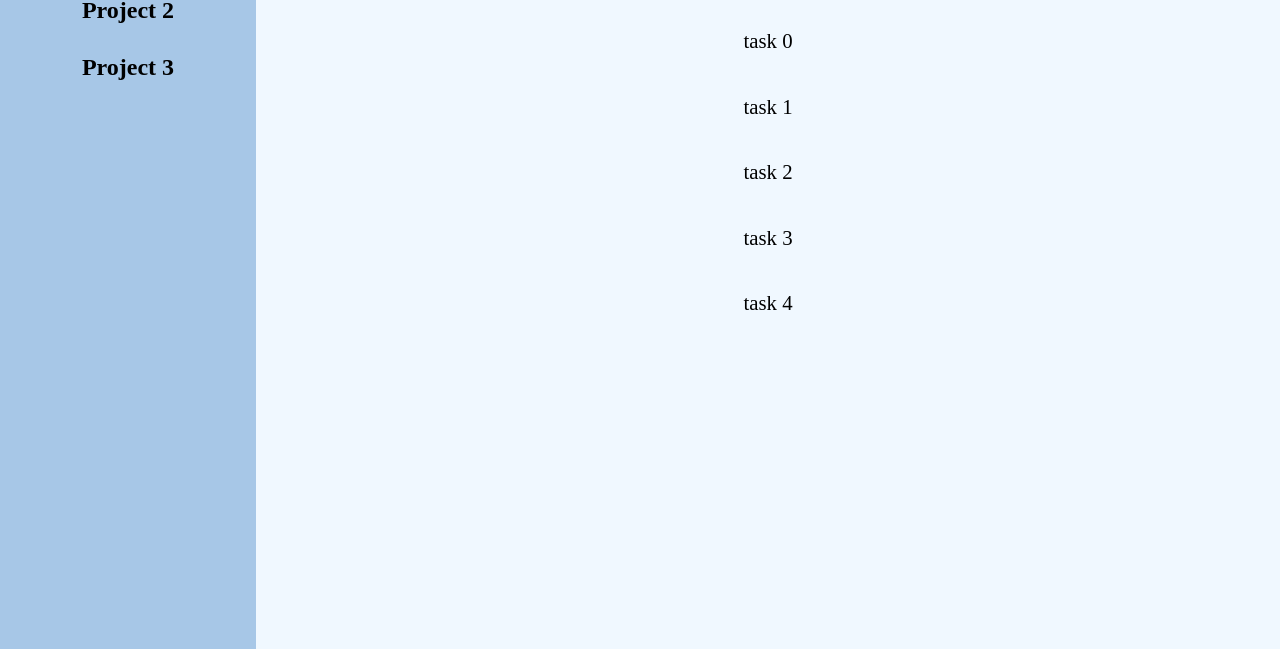
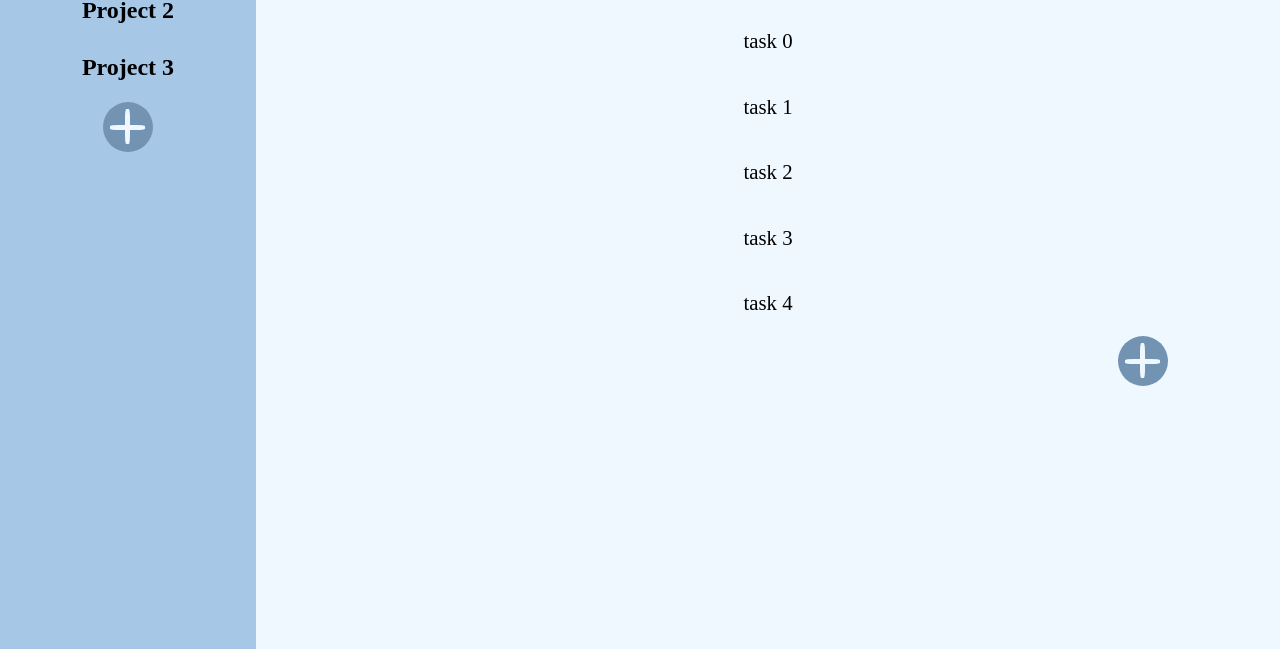
Before and after one commit to jeromecho/todo-list, a website built with webpack: page dist/index.html in a window 1280 px wide. Shown: the part 151-800 px from the top of the page. Built offline with nearby package versions, Linux system fonts and the light colour scheme.

Commit message:
Added addTask and addProject buttons

```diff
--- a/src/modules/UI.js
+++ b/src/modules/UI.js
@@ -1,6 +1,5 @@
 import Project from './project';
 import Task from './task'
-// here
 
 const body = document.querySelector("body");
 
@@ -57,12 +56,33 @@ const makeMenu = function() {
     project2.id = "project2";
     project3.id = "project3";
 
+
     menu.appendChild(project1);
     menu.appendChild(project2);
     menu.appendChild(project3);
+    menu.appendChild(makePButton());
 
     return menu;
 }
+
+const makePButton = function() {
+
+    const addProject = document.createElement("div");
+
+    addProject.id = "project-button";
+    addProject.className = "add-button";
+
+    const verticalCross = document.createElement("div");
+    const horizontalCross = document.createElement("div");
+
+    verticalCross.className = "vertical-cross";
+    horizontalCross.className = "horizontal-cross";
+
+    addProject.appendChild(verticalCross);
+    addProject.appendChild(horizontalCross);
+
+    return addProject;
+};
 
 const makeTaskboard = function() {
     const taskBoard = document.createElement("div");
@@ -82,17 +102,43 @@ const makeTaskboard = function() {
 
 const makeProjectDisplay = () => {
     const projectDisplay = document.createElement("div");
+
     projectDisplay.id = "project-display";
 
     // dummy values
-
     for (let i = 0; i < 5; i ++) {
         let text = document.createElement("p");
         text.textContent = `task ${i}`;
         projectDisplay.appendChild(text);
     }
 
+    // !!!
+    projectDisplay.appendChild(makeAddContainer());
+
     return projectDisplay;
-}
+};
+
+
+const makeAddContainer = function() {
+    const container = document.createElement("div");
+    const addTask = document.createElement("div");
+    container.id = "add-container";
+
+    addTask.id = "add-task-button";
+    addTask.className = "add-button";
+
+    const verticalCross = document.createElement("div");
+    const horizontalCross = document.createElement("div");
+
+    verticalCross.className = "vertical-cross";
+    horizontalCross.className = "horizontal-cross";
+
+    addTask.appendChild(verticalCross);
+    addTask.appendChild(horizontalCross);
+
+    container.appendChild(addTask);
+
+    return container;
+};
 
 export default generateInterface;
--- a/src/modules/project.js
+++ b/src/modules/project.js
@@ -30,3 +30,6 @@ export default Project;
 
 
 // Question - how to organize application logic - what do I need and why?
+// Question - how does the UI and project itneract?
+
+/* My take: event listeners add added in the UI page  */
--- a/src/style.css
+++ b/src/style.css
@@ -56,8 +56,56 @@ main > #content {
     font-size: 1.3em;
 }
 
+#project-display > #add-task-button {
+    background-color: var(--header-bg-color);
+    border-radius: 100%;
+    height: 50px;
+    width: 50px;
+}
+
+#project-display > #add-container {
+    display: flex;
+    justify-content: flex-end;
+    width: 100%;
+}
+
 #menu > h2 {
     margin-top: 10px
+}
+
+.add-button {
+    background-color: var(--header-bg-color);
+    border-radius: 100%;
+    cursor: pointer;
+    height: 50px;
+    transition: 700ms;
+    width: 50px;
+}
+
+.horizontal-cross {
+    background-color: var(--main-bg-color);
+    border-radius: 25%;
+    height: 70%;
+    position: relative;
+    bottom: 27px;
+    left: 22px;
+    transform: rotate(90deg);
+    width: 10%;
+}
+
+.vertical-cross {
+    background-color: var(--main-bg-color);
+    border-radius: 25%;
+    height: 70%;
+    left: 22px;
+    position: relative;
+    top: 7px;
+    width: 10%;
+}
+
+.add-button:hover {
+    opacity: 75%;
+    transform: rotate(90deg);
 }
 
 #content > #taskboard {
```
